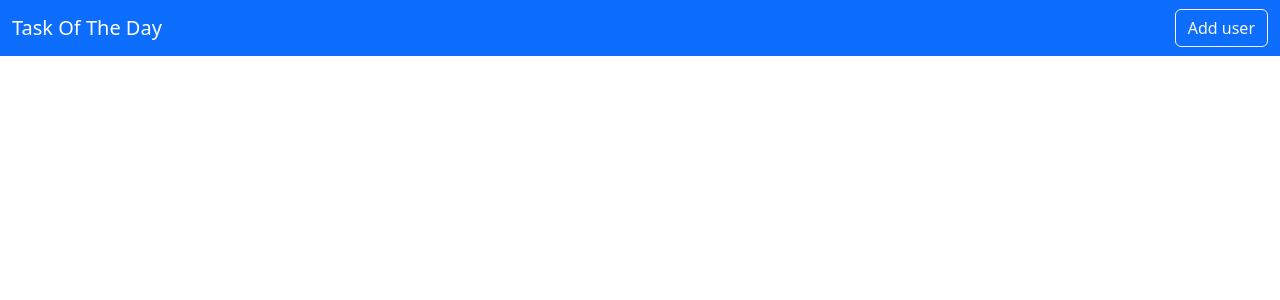
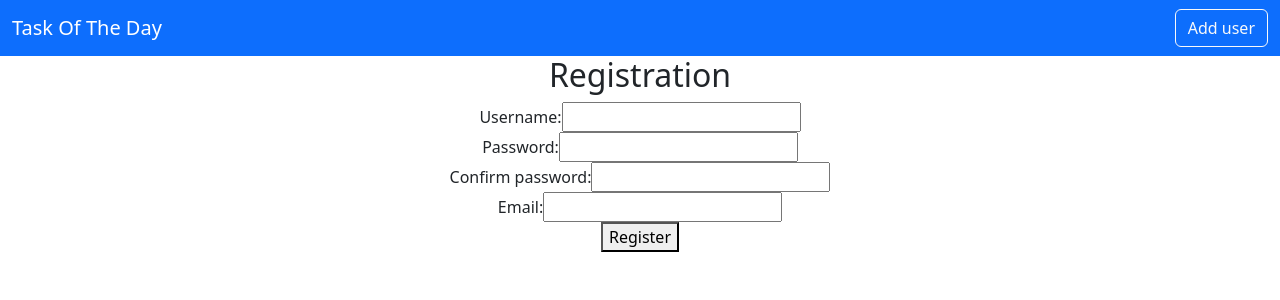
Before and after one commit to prtpvF/to-do, a React (Create React App) app in the folder front/: page /registration in a window 1280 px wide. Shown: the top 300 px of the page. Built offline with nearby package versions, Linux system fonts and the light colour scheme.

Commit message:
add registration file

```diff
--- a/front/src/App.js
+++ b/front/src/App.js
@@ -7,6 +7,7 @@ import AddUser from "./users/AddUser";
 import Login from './pages/Login';
 import AddTask from "./tasks/AddTask";
 import ViewAllTasks from "./tasks/ViewAllTasks";
+import Registration from "./pages/Registration";
 
 
 function App() {
@@ -21,6 +22,7 @@ function App() {
                 <Route exact path="/login" element={<Login />} />
                 <Route exact path="/add/task" element={<AddTask/>}/>
                 <Route exact path="/view/all/tasks" element={<ViewAllTasks/>}/>
+                <Route exact path="/registration" element={<Registration/>}/>
             </Routes>
         </Router>
 
--- /dev/null
+++ b/front/src/pages/Registration.js
@@ -0,0 +1,50 @@
+import React, { useState } from 'react';
+import axios from 'axios';
+export default function Registration(){
+    const [person, setPerson] = useState({
+        username:"",
+        password:"",
+        confirmPassword:"",
+        email:""
+    });
+    const [errorMessage, setErrorMessage] = useState(null);
+
+    const handleChange = (event) => {
+        setPerson({...person, [event.target.name]: event.target.value});
+    };
+
+    const registration = async(event)=>{
+        event.preventDefault();
+        try{
+            await axios.post('http://localhost:8080/registration', person);
+        } catch (error){
+            setErrorMessage(error.response.data.message);
+        }
+    };
+
+    return (
+        <div>
+            <h2>Registration</h2>
+            {errorMessage && <p>{errorMessage}</p>}
+            <form onSubmit={registration}>
+                <div>
+                    <label>Username:</label>
+                    <input type="text" name="username" value={person.username} onChange={handleChange} />
+                </div>
+                <div>
+                    <label>Password:</label>
+                    <input type="password" name="password" value={person.password} onChange={handleChange} />
+                </div>
+                <div>
+                    <label>Confirm password:</label>
+                    <input type="password" name="confirmPassword" value={person.confirmPassword} onChange={handleChange} />
+                </div>
+                <div>
+                    <label>Email:</label>
+                    <input type="email" name="email" value={person.email} onChange={handleChange} />
+                </div>
+                <button type="submit">Register</button>
+            </form>
+        </div>
+    )
+}
```
